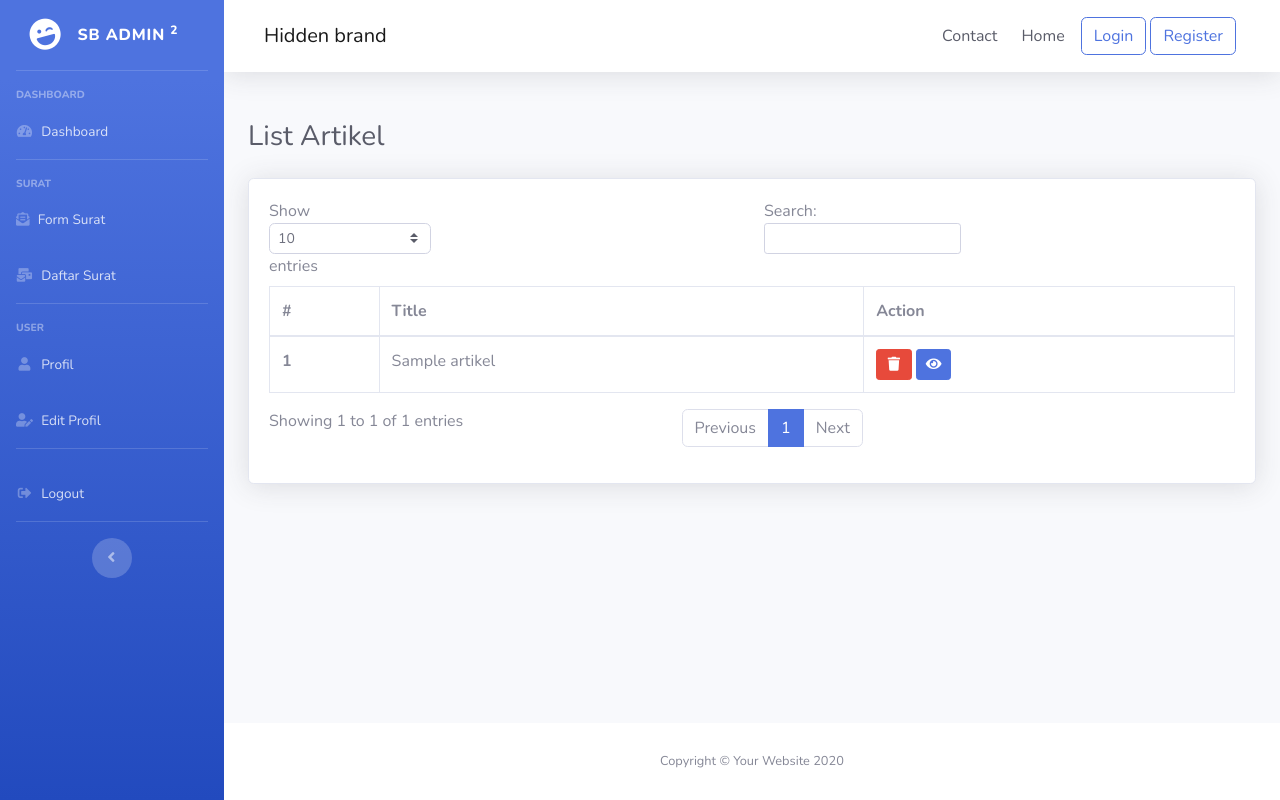
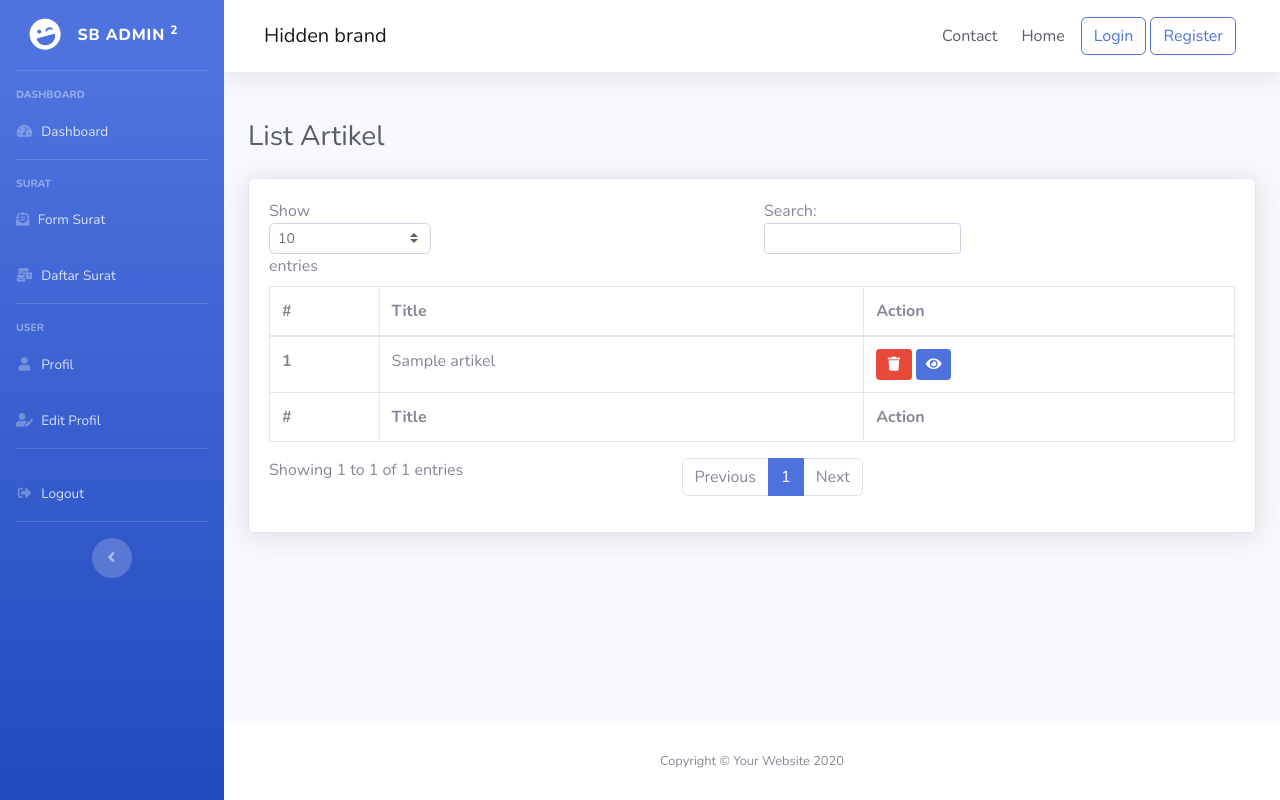
Before and after one commit to dimasma0305/Website-Terintegrasi-Desa, a CodeIgniter app: page /html/index.php/artikel/list in a window 1280 px wide. Run offline with CodeIgniter, Linux system fonts and the light colour scheme; tables that the repository leaves empty hold one stand-in row (values such as "Sample post").

Commit message:
Update artikel

```diff
--- a/html/application/controllers/Artikel.php
+++ b/html/application/controllers/Artikel.php
@@ -51,7 +51,7 @@ class Artikel extends CI_Controller
 				$this->load->library('upload', $config);
 
 				if (!$this->upload->do_upload('image')) {
-					$error = $this->upload->display_errors();
+					$error = $this->upload->display_errors('<p class="m-0 p-0">', '</p>');
 					$this->session->set_flashdata('error', $error);
 				} else {
 					$payload['image_url'] = $this->upload->data()['file_name'];
--- a/html/application/views/artikel/list_artikel.php
+++ b/html/application/views/artikel/list_artikel.php
@@ -5,10 +5,9 @@
 
 	<?php if (!empty($artikel)) : ?>
 	<div class="card shadow mb-4">
-
         <div class="card-body">
         	<div class="table-responsive">
-				<table class="table table-bordered" id="artikelTable" width="100%" cellspacing="0">
+				<table id="artikelTable" class="table table-bordered" width="100%" cellspacing="0">
 					<thead>
 						<tr>
 							<th>#</th>
@@ -16,6 +15,13 @@
 							<th>Action</th>
 						</tr>
 					</thead>
+					<tfoot>
+                        <tr>
+                            <th>#</th>
+							<th>Title</th>
+							<th>Action</th>
+                        </tr>
+                    </tfoot>
 					<tbody>
 						<?php
 						$i=1;
```
Also changed, not shown: html/application/views/artikel/form_artikel.php (+9 -4 lines), html/uploads/artikel/poto_guntur.jpg (added).
